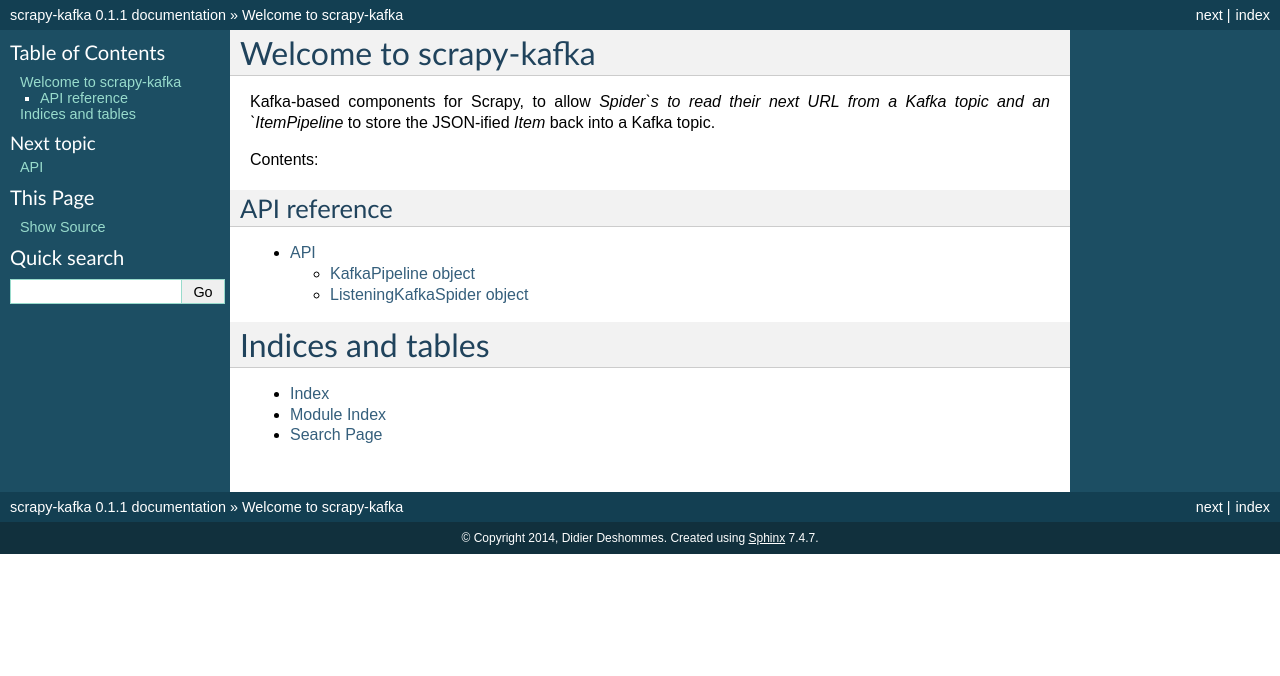
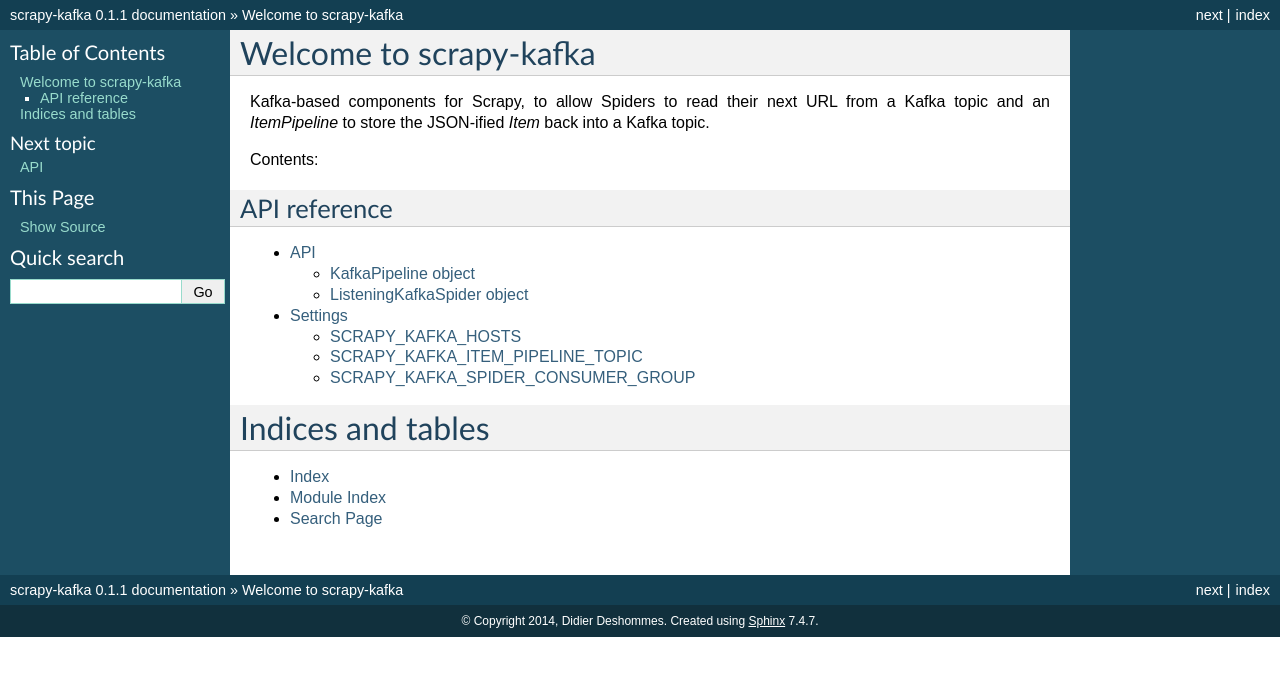
Before and after one commit to dfdeshom/scrapy-kafka, a Sphinx documentation site: the page built from docs/index.rst, in a window 1280 px wide. Shown: the top 676 px of the page. Built offline with Sphinx 7.4.7, drawn with Linux system fonts in a browser that asks for light colours.

Commit message:
document current settings

```diff
--- a/docs/index.rst
+++ b/docs/index.rst
@@ -6,7 +6,7 @@
 Welcome to scrapy-kafka
 =========================
 
-Kafka-based components for Scrapy, to allow `Spider`s to read their next URL
+Kafka-based components for Scrapy, to allow Spiders to read their next URL
 from a Kafka topic and an `ItemPipeline` to store the JSON-ified `Item` back
 into a Kafka topic.
 
@@ -22,6 +22,7 @@
    :maxdepth: 2
 
    api
+   settings
 
 Indices and tables
 ==================
--- /dev/null
+++ b/docs/settings.rst
@@ -0,0 +1,27 @@
+========
+Settings
+========
+
+
+SCRAPY_KAFKA_HOSTS
+-------------------
+
+Default: `['localhost:9092']`
+
+The Kafka hosts.
+
+
+SCRAPY_KAFKA_ITEM_PIPELINE_TOPIC
+----------------------------------
+
+Default: `scrapy_kafka_item`
+
+The Kafka topic to post processed items from the pipeline to.
+
+
+SCRAPY_KAFKA_SPIDER_CONSUMER_GROUP
+-----------------------------------
+
+Default : `scrapy-kafka`
+
+The Kafka consumer group a :class:`~scrapy_kafka.spiders.ListeningKafkaSpider` belongs to.
```
Also changed, not shown: 1 other file.
